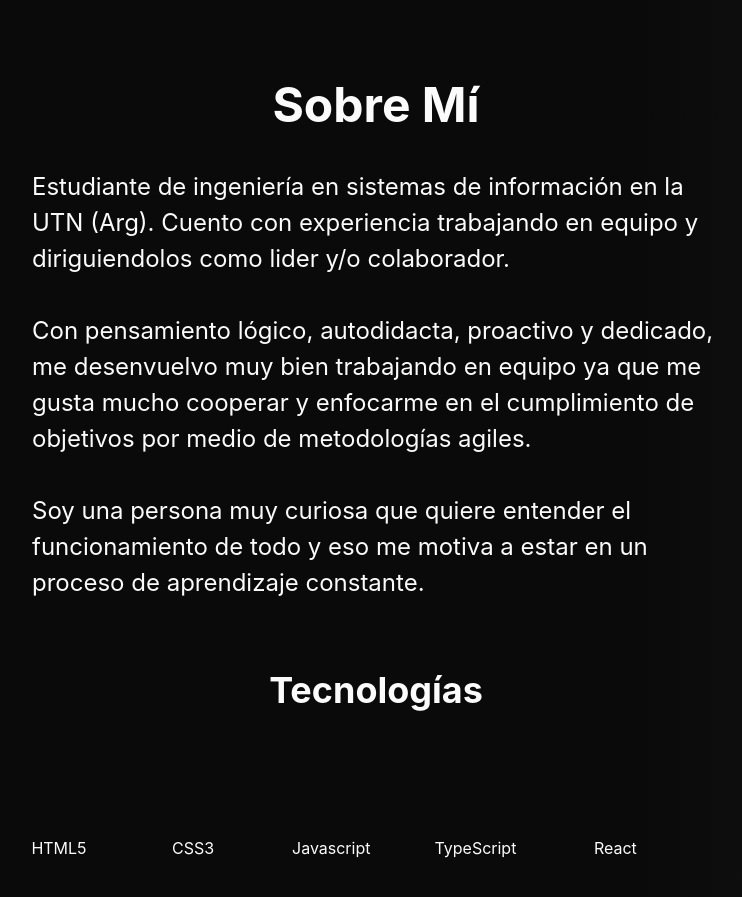
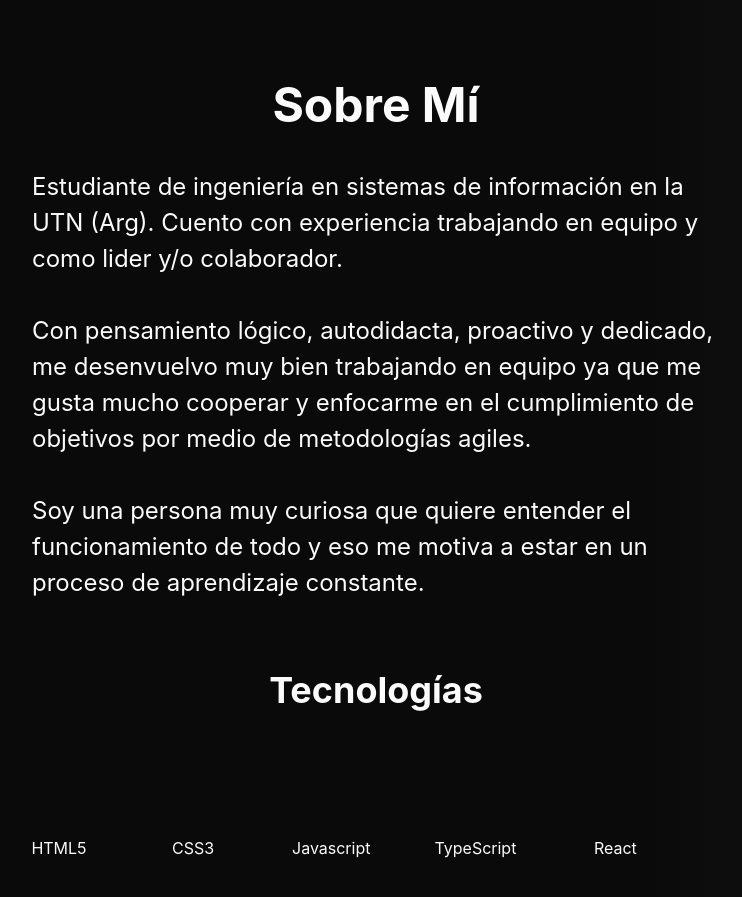
Before and after one commit to Esteban5957L/Portfolio, a React (Create React App) app: page / in a window 1280 px wide. Shown: the part 900-1797 px from the top of the page, without its empty margins (264-1006 px from the left). Built offline with nearby package versions, Linux system fonts and the light colour scheme; some icons are missing.

Commit message:
Update SobreMi.jsx

```diff
--- a/src/Components/Sobre Mi/SobreMi.jsx
+++ b/src/Components/Sobre Mi/SobreMi.jsx
@@ -16,7 +16,7 @@ const SobreMi = () => {
         </Heading>
         <Text p={[5, 10]} color="textColor" fontSize={["", "2xl"]}>
           Estudiante de ingeniería en sistemas de información en la UTN (Arg).
-          Cuento con experiencia trabajando en equipo y diriguiendolos como
+          Cuento con experiencia trabajando en equipo y como
           lider y/o colaborador.
           <br />
           <br />
```
